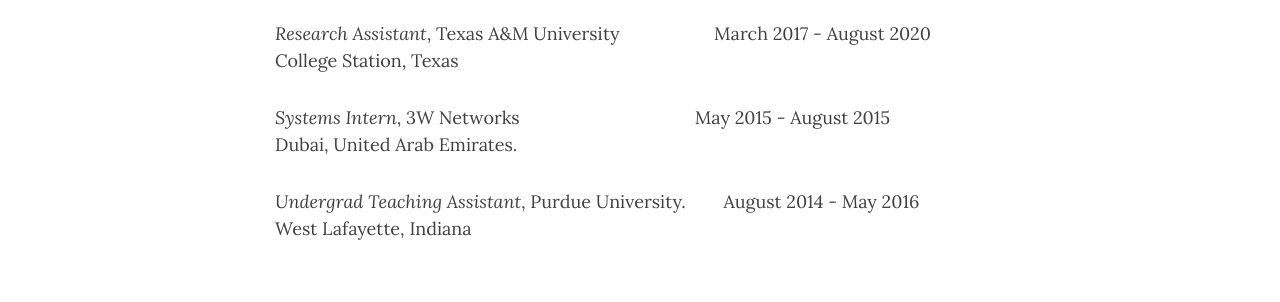
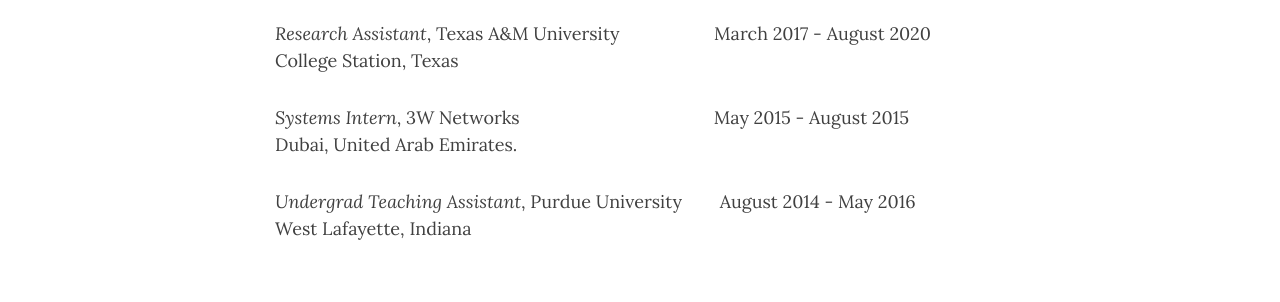
Before and after one commit to adilahiri/adilahiri.github.io, a Jekyll site: the page built from resume.md, in a window 1280 px wide and 1264 px high. Shown: the part 708-1010 px from the top of the window. Built offline with Jekyll 4.4.1, drawn with Linux system fonts in a browser that asks for light colours; nearby versions of some CDN libraries; part of the change alters nothing that is shown.

```diff
--- a/resume.md
+++ b/resume.md
@@ -22,8 +22,8 @@ Houston, Texas
 *Research Assistant*, Texas A&M University &nbsp;&nbsp;&nbsp;&nbsp;&nbsp;&nbsp;&nbsp;&nbsp;&nbsp;&nbsp;&nbsp;&nbsp;&nbsp;&nbsp;&nbsp;&nbsp;&nbsp;&nbsp; March 2017 - August 2020 <br>
 College Station, Texas
 
-*Systems Intern*, 3W Networks &nbsp;&nbsp;&nbsp;&nbsp;&nbsp;&nbsp;&nbsp;&nbsp;&nbsp;&nbsp;&nbsp;&nbsp;&nbsp;&nbsp;&nbsp;&nbsp;&nbsp;&nbsp;&nbsp;&nbsp;&nbsp;&nbsp;&nbsp;&nbsp;&nbsp;&nbsp;&nbsp;&nbsp;&nbsp;&nbsp;&nbsp;&nbsp;&nbsp;&nbsp;&nbsp;&nbsp;May 2015 - August 2015 <br>
+*Systems Intern*, 3W Networks &nbsp;&nbsp;&nbsp;&nbsp;&nbsp;&nbsp;&nbsp;&nbsp;&nbsp;&nbsp;&nbsp;&nbsp;&nbsp;&nbsp;&nbsp;&nbsp;&nbsp;&nbsp;&nbsp;&nbsp;&nbsp;&nbsp;&nbsp;&nbsp;&nbsp;&nbsp;&nbsp;&nbsp;&nbsp;&nbsp;&nbsp;&nbsp;&nbsp;&nbsp;&nbsp;&nbsp;&nbsp;&nbsp;&nbsp;&nbsp;May 2015 - August 2015 <br>
  Dubai, United Arab Emirates.
 
-*Undergrad Teaching Assistant*, Purdue University. &nbsp;&nbsp;&nbsp;&nbsp;&nbsp;&nbsp; August 2014 - May 2016 <br>
+*Undergrad Teaching Assistant*, Purdue University &nbsp;&nbsp;&nbsp;&nbsp;&nbsp;&nbsp; August 2014 - May 2016 <br>
 West Lafayette, Indiana
```
